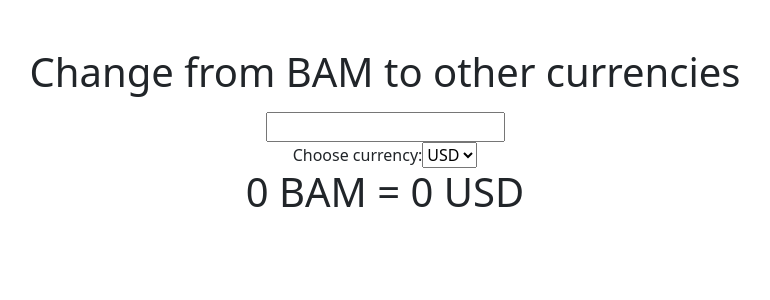
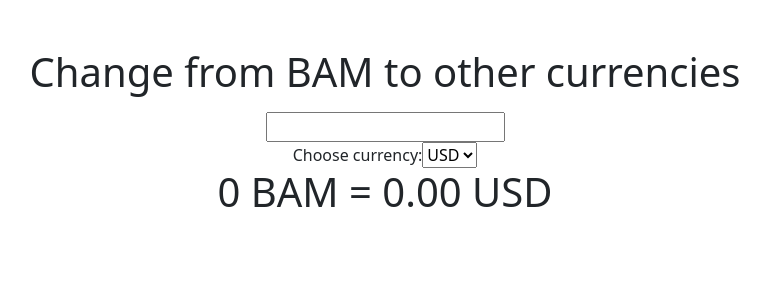
Before and after one commit to ZvoneK99/ITMentorstva, a React (Create React App) app in the folder use-context/: page / in a window 1280 px wide. Shown: the top 300 px of the page, without its empty margins (255-1025 px from the left). Built offline with nearby package versions, Linux system fonts and the light colour scheme.

Commit message:
Final commit

```diff
--- a/use-context/src/App.js
+++ b/use-context/src/App.js
@@ -1,28 +1,34 @@
 import './App.css';
 import 'bootstrap/dist/css/bootstrap.min.css';
-import { createContext, useState } from 'react';
+import { createContext, useEffect, useState } from 'react';
 import Payment from './Components/Payment';
 import CurrencyList from "./Currency.json";
 
 export const CurrencyContext = createContext("USD");
 export const AmountContext = createContext(0);
+export const ConvertedAmountContext = createContext(0);
 
 function App() {
 
   const [currency, setCurrency] = useState("USD");
+  const [value, setValue] = useState(0.5918);
   const [amount, setAmount] = useState(0);
-  const [value, setValue] = useState(0.5918);
+  const [convertedAmount, setConvertedAmount] = useState(0);
 
   const updateAmount = (e) => {
-    setAmount(e);
+    setAmount(Number(e));
   }
+
+  useEffect(() => {
+    setConvertedAmount(amount * value);
+  }, [amount, value]);
 
   const updateCurrency = (valuta) => {
     const selected = CurrencyList.find(c => c.valuta === valuta)
     setCurrency(selected.valuta);
     setValue(selected.value);
-    console.log("Valuta:" + currency);
-    console.log("Vrijednost:" + value);
+    //console.log("Valuta:" + currency);
+    //console.log("Vrijednost:" + value);
   }
 
   return (
@@ -42,7 +48,9 @@ function App() {
 
         <CurrencyContext.Provider value={{ currency, updateCurrency }}>
           <AmountContext.Provider value={{ amount, updateAmount }}>
-            <Payment />
+            <ConvertedAmountContext.Provider value={{ convertedAmount, setConvertedAmount }}>
+              <Payment />
+            </ConvertedAmountContext.Provider>
           </AmountContext.Provider>
         </CurrencyContext.Provider>
 
--- a/use-context/src/Components/PayPal.jsx
+++ b/use-context/src/Components/PayPal.jsx
@@ -1,15 +1,15 @@
 import { useContext } from "react";
-import { AmountContext, CurrencyContext } from "../App";
+import { AmountContext, ConvertedAmountContext, CurrencyContext } from "../App";
 
 const PayPal = () => {
 
     const { currency } = useContext(CurrencyContext);
-
     const { amount } = useContext(AmountContext);
+    const { convertedAmount } = useContext(ConvertedAmountContext)
     // console.log(currency);
     // console.log(amount);
     return (<>
-        <h1>{amount} BAM = {amount} {currency}</h1>
+        <h1>{amount} BAM = {convertedAmount.toFixed(2)} {currency}</h1>
     </>);
 }
 
```
